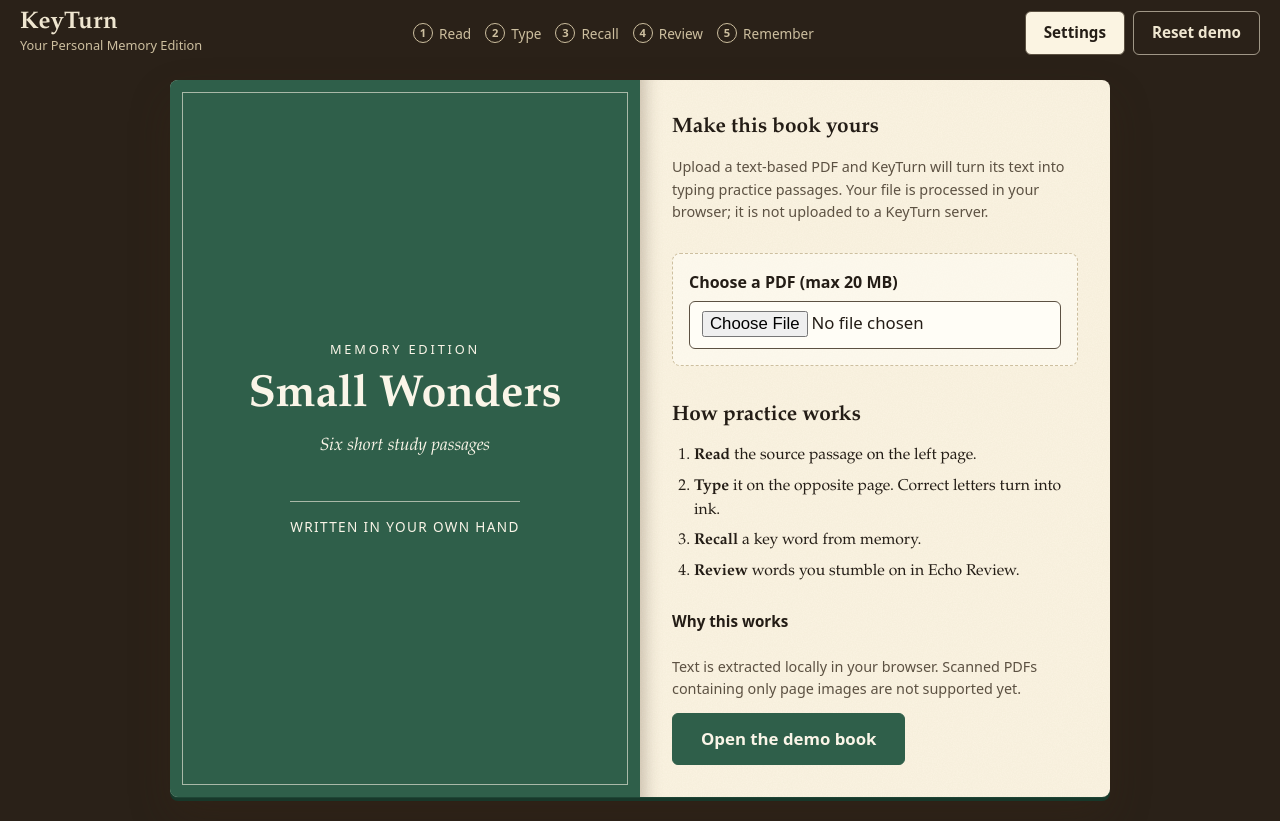
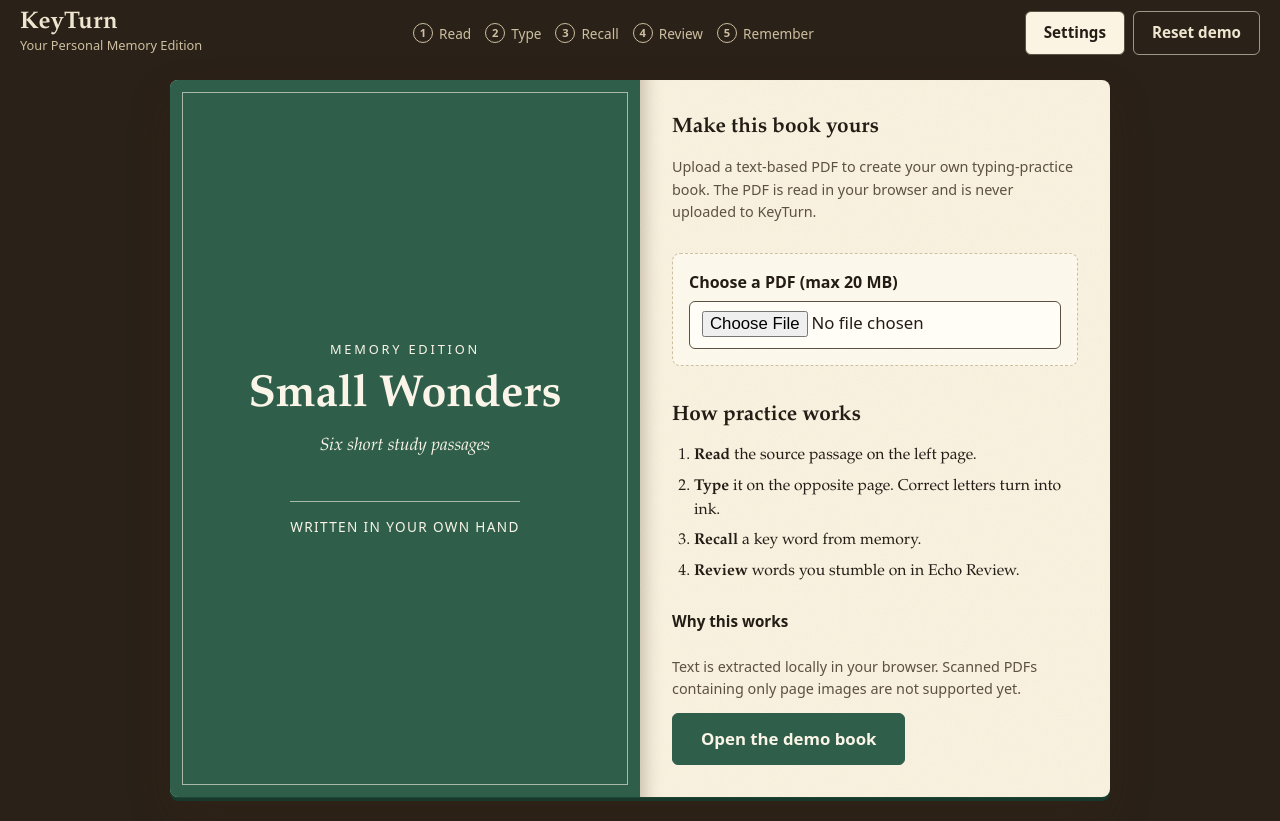
Before and after one commit to SHUBHRAGHAVT-57/bookdesign, a React (Vite) app: page / in a window 1280 px wide. Built offline with nearby package versions, Linux system fonts and the light colour scheme.

Commit message:
Clarify free AI provider and PDF upload onboarding

```diff
--- a/src/components/Onboarding.tsx
+++ b/src/components/Onboarding.tsx
@@ -47,7 +47,7 @@ export default function Onboarding({ initialBook, onStart }: OnboardingProps) {
       </div>
       <div className="cover-page">
         <h3 className="cover-heading">Make this book yours</h3>
-        <p className="cover-note">Upload a text-based PDF and KeyTurn will turn its text into typing practice passages. Your file is processed in your browser; it is not uploaded to a KeyTurn server.</p>
+        <p className="cover-note">Upload a text-based PDF to create your own typing-practice book. The PDF is read in your browser and is never uploaded to KeyTurn.</p>
         <div className="pdf-upload">
           <label className="field-label" htmlFor="pdf-upload">Choose a PDF (max 20 MB)</label>
           <input id="pdf-upload" className="field" type="file" accept="application/pdf,.pdf" disabled={busy}
@@ -59,9 +59,9 @@ export default function Onboarding({ initialBook, onStart }: OnboardingProps) {
             <div className="ai-question-option">
               <label className="ai-consent">
                 <input type="checkbox" checked={allowAi} onChange={(event) => setAllowAi(event.currentTarget.checked)} disabled={busy} />
-                <span>I agree to send extracted passage text to Google Gemini to improve the questions.</span>
+                <span>Optional: send extracted passage text to Groq (with Gemini fallback) to improve the questions.</span>
               </label>
-              <p className="modal-note">Optional: only extracted passages are sent, not the PDF file. This uses an external AI service and may incur service costs. If you leave this unchecked, local questions remain available.</p>
+              <p className="modal-note">Only extracted passage text is sent to the AI provider, never the PDF itself. Provider free-tier limits apply. Local questions work without AI and remain available if the AI quota is exhausted.</p>
               <button type="button" className="btn" onClick={() => void enhanceQuestions()} disabled={!allowAi || busy}>
                 {busy ? 'Generating questions…' : 'Improve questions with AI'}
               </button>
```
